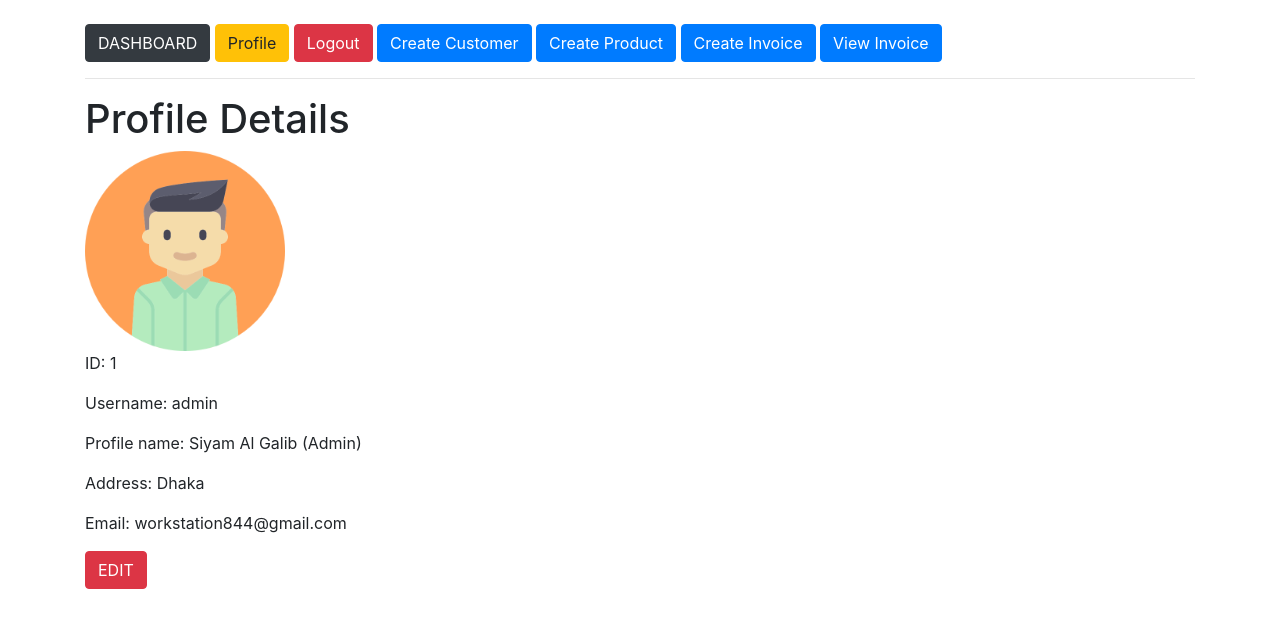
After one commit to siyam04/invoice_payment_system, a Django app: page /profile_details/1/ in a window 1280 px wide. The commit adds this page. Shown: the top 628 px of the page. Run offline with Django 3.2, Linux system fonts and the light colour scheme; a user stored in the database is signed in; data comes from the database, SQL or seed files in the repository; both versions use the stored data as it was after the commit; some libraries are stand-ins or nearby versions.

Commit message:
profile create, details, edit added

```diff
--- a/custom_users/admin.py
+++ b/custom_users/admin.py
@@ -4,7 +4,7 @@ from .models import Profile
 
 
 class ProfileAdmin(admin.ModelAdmin):
-    list_display = ['id', 'user', 'address', 'image']
+    list_display = ['id', 'user', 'profile_name', 'address', 'image']
     list_display_links = ['user']
     list_filter = ['user']
     search_fields = ['user', 'address']
--- a/custom_users/models.py
+++ b/custom_users/models.py
@@ -4,6 +4,7 @@ from django.contrib.auth.models import User
 
 class Profile(models.Model):
     user = models.OneToOneField(User, on_delete=models.CASCADE, related_name='user_profile')
+    profile_name = models.CharField(max_length=250, blank=True, null=True)
     address = models.CharField(max_length=150, blank=True, null=True)
     image = models.ImageField(default='default.jpg', upload_to='profile_pics')
 
--- a/custom_users/urls.py
+++ b/custom_users/urls.py
@@ -1,6 +1,12 @@
 from django.urls import path
 
-from .views import registration
+from .views import (
+
+    registration,
+    profile_create,
+    profile_details,
+    profile_edit,
+)
 
 
 app_name = 'custom_users'
@@ -10,4 +16,10 @@ urlpatterns = [
 
     path('registration/', registration, name='registration'),
 
+    path('profile_create/', profile_create, name='profile_create'),
+
+    path('profile_details/<int:id>/', profile_details, name='profile_details'),
+
+    path('profile_edit/', profile_edit, name='profile_edit'),
+
 ]
--- a/custom_users/views.py
+++ b/custom_users/views.py
@@ -4,7 +4,8 @@ from django.http import HttpResponseRedirect, HttpResponse
 from django.contrib.auth import login, logout, authenticate
 from django.shortcuts import render, redirect, get_object_or_404, reverse
 
-from .forms import SignUpForm
+from .models import Profile
+from .forms import SignUpForm, ProfileForm
 
 
 def registration(request):
@@ -13,9 +14,7 @@ def registration(request):
 
         if form.is_valid():
             user = form.save()
-            messages.success(request, 'Registration Successful!')
             return redirect('login')
-
     else:
         form = SignUpForm()
 
@@ -23,3 +22,55 @@ def registration(request):
     context = {'form': form}
 
     return render(request, template, context)
+
+
+@login_required(login_url='login')
+def profile_create(request):
+    if request.method == 'POST':
+        form = ProfileForm(request.POST, request.FILES)
+
+        if form.is_valid():
+            profile = form.save(commit=False)
+            profile.user = request.user
+            profile.save()
+
+            return redirect('custom_users:profile_details', id=profile.id)
+
+    template = 'custom_users/profile_create.html'
+    context = {'form': ProfileForm()}
+
+    return render(request, template, context)
+
+
+@login_required(login_url='login')
+def profile_details(request, id=None):
+    profile = get_object_or_404(Profile, id=id)
+
+    context = {'profile': profile}
+    template = 'custom_users/profile_details.html'
+
+    return render(request, template, context)
+
+
+@login_required(login_url='login')
+def profile_edit(request):
+    profile = get_object_or_404(Profile, user=request.user)
+
+    form = ProfileForm(instance=profile)
+
+    if request.method == 'POST':
+        form = ProfileForm(request.POST, request.FILES, instance=profile)
+
+        if form.is_valid():
+            profile = form.save(commit=False)
+            profile.user = request.user
+            profile.save()
+            # messages.success(request, 'Profile Updated for {}'.format(request.user.username), extra_tags='html_safe')
+
+            # return redirect('user/profile-detail/')
+            return redirect('custom_users:profile_details', id=profile.id)
+
+    context = {'form':form}
+    template = 'custom_users/profile_edit.html'
+
+    return render(request, template, context)
--- a/source/urls.py
+++ b/source/urls.py
@@ -19,8 +19,8 @@ from django.urls import path, include
 from django.conf.urls.static import static
 from django.contrib.auth.views import LoginView, LogoutView
 
-from .views import HomeView
-# from .views import home
+# from .views import HomeView
+from .views import home
 
 
 urlpatterns = [
@@ -30,7 +30,7 @@ urlpatterns = [
     path('admin/', admin.site.urls),
 
     # Dashboard (Homepage)
-    path('', HomeView.as_view(), name='home'),
+    path('', home, name='home'),
 
     # App1 (custom_users)
     path('', include('custom_users.urls', namespace='custom_users')),
--- a/templates/base.html
+++ b/templates/base.html
@@ -15,16 +15,15 @@
 </head>
 
 <body>
-
+<br>
 <div class="container">
-    <hr>
 
     <a href="{% url 'home' %}">
-        <button type="button" class="btn btn-dark">LOGO</button>
+        <button type="button" class="btn btn-dark">DASHBOARD</button>
     </a>
 
     {% if request.user.is_authenticated %}
-        <a href="#">
+        <a href="{% url 'custom_users:profile_details' request.user.id %}">
             <button type="button" class="btn btn-warning">Profile</button>
         </a>
 
@@ -57,6 +56,7 @@
             <button type="button" class="btn btn-primary">Registration</button>
         </a>
     {% endif %}
+    <hr>
 
     {% block content %}
 
--- /dev/null
+++ b/templates/custom_users/profile_details.html
@@ -0,0 +1,28 @@
+{% extends 'base.html' %}
+
+{% block title %}Profile Details{% endblock %}
+
+{% block content %}
+
+    <h1>Profile Details</h1>
+
+    {% if profile %}
+
+        {% if profile.image %}
+            <img src="{{ profile.image.url }}" width="200" height="200" alt="image">
+        {% endif %}
+
+        <p>ID: {{profile.user.id}}</p>
+        <p>Username: {{profile.user.username}}</p>
+        <p>Profile name: {{profile.profile_name}}</p>
+        <p>Address: {{profile.address}}</p>
+        <p>Email: {{profile.user.email}}</p>
+
+    {% else %}
+        <p> You don't have any profile.<a href="{% url 'custom_users:profile_create' %}">Create</a></p>
+
+    {% endif %}
+
+    <a href="{% url 'custom_users:profile_edit' %}"><button type="submit" class="btn btn-danger">EDIT</button></a>
+
+{% endblock %}
```
Also changed, not shown: custom_users/forms.py (+21 -3 lines), source/views.py (+15 -6 lines), templates/custom_users/profile_create.html (added, +16 -0 lines), templates/custom_users/profile_edit.html (added, +16 -0 lines), templates/home.html (+21 -23 lines), templates/paginator/paginator.html (deleted, +0 -22 lines), custom_users/migrations/0003_profile_profile_name.py (added), db.sqlite3, media/profile_pics/admin_pic.png (added).
